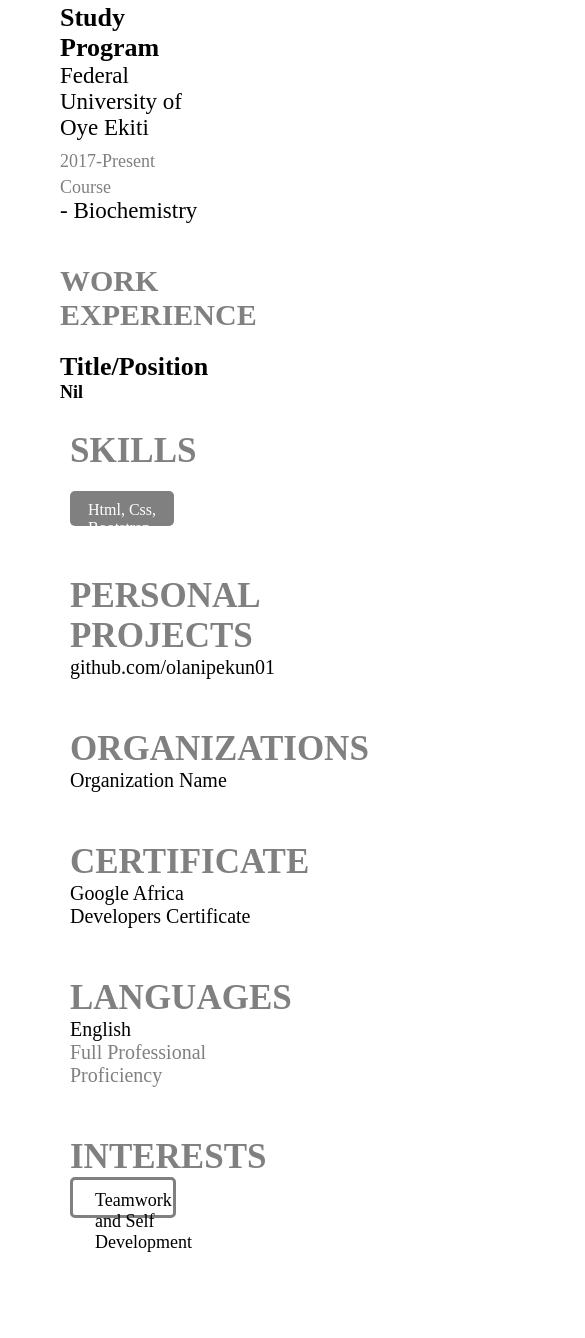
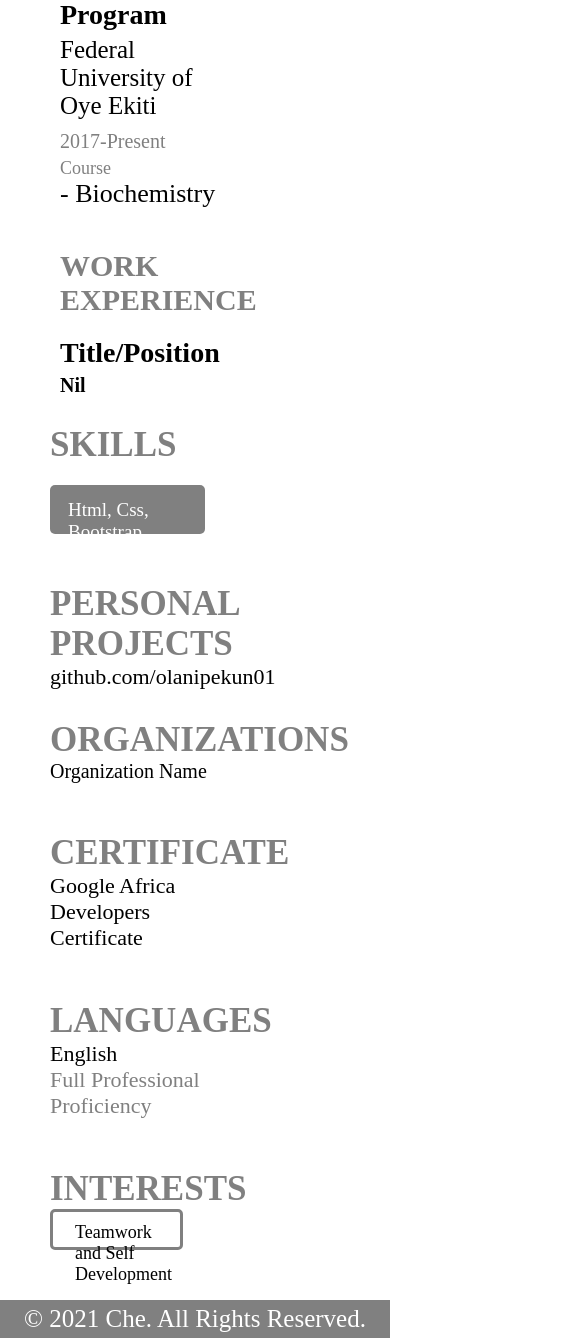
Before and after one commit to olanipekun01/resume, a plain HTML site: page index.html in a window 390 px wide. Shown: the part 530-1868 px from the top of the page, 585 px wide, since content can reach past the window. Before the commit the page ends 1783 px from the top, so only its background shows below. Drawn offline with Linux system fonts and the light colour scheme.

Commit message:
made my resume responsive

```diff
--- a/index.css
+++ b/index.css
@@ -1,12 +1,230 @@
 * {
    margin : 0;
 }
+header {
+     margin-top: 40px;
+     display: flex;
+     margin-bottom: 40px;
+  }
+.profile_avatar {
+          height: 120px;
+          width: 120px;
+          background-color: brown;
+          border-radius: 50%;
+          border: none;
+          margin-top: 15px;
+          margin-left: 60px;
+       }
+       .name_details {
+          margin-left: 40px;
+       }
+       .name_header {
+          margin-top: 10px;
+          font-size: 45px;
+       }
+
+       .skill_header {
+          font-size: 30px;
+          margin-top: 1px;
+       }
+
+       .goal {
+          font-size: 19px;
+          margin-top: 1px;
+       }
+
+
+       .contact_info {
+          display: flex;
+          width: 100%;
+          margin-bottom: 15px;
+          margin-top: 0px;
+       }
+
+       .mail_div {
+          margin-left: 60px;
+
+      }
+
+      .phone_no_div {
+          margin-left: 40px;
+      }
+
+      .address_div {
+          margin-left: 40px;
+      }
+
+      .twitter_div {
+          margin-left: 40px;
+      }
+      aside {
+     width: 40%;
+     float: left;
+     margin-left: 60px;
+     margin-top: 20px;
+}
+
+.education {
+     font-size: 38px;
+     color: gray;
+     margin-bottom: 30px;
+}
+
+.study_program {
+     font-size: 28px;
+     font-weight: bold;
+}
+
+.school_name {
+     font-size: 25px;
+     font-weight: 50;
+     margin-top: 5px;
+     margin-bottom: 10px;
+}
+
+.class_of {
+     font-size: 20px;
+     color: gray;
+     margin-bottom: 5px;
+     display: block;
+}
+
+.course {
+     font-size: 18px;
+     color: gray;
+     margin-bottom: 0px;
+     display: block;
+}
+.course_title {
+     font-size: 26px;
+     margin-top: 5px;
+}
+
+.work {
+     margin-top: 40px;
+}
+
+.work_experience {
+     font-size: 30px;
+     color: gray;
+     margin-bottom: 20px;
+}
+
+.title {
+     font-size: 28px;
+     font-weight: bold;
+}
+
+.nil {
+     font-size: 20px;
+     margin-top: 5px;
+}
+.hero {
+     width: 45%;
+     float: left;
+     margin-left: 50px;
+     margin-top: 28px;
+}
+.skills {
+     font-size: 35px;
+     color: gray;
+     margin-bottom: 20px;
+}
+.skills_content {
+     border-radius: 5px;
+     font-size: 19px;
+     border: none;
+     background-color: gray;
+     color: white;
+     width: 78%;
+     height: 35px;
+     padding-left: 18px;
+     padding-top: 14px;
+}
+
+.personal_project {
+     font-size: 35px;
+     color: gray;
+     margin-top: 50px;
+}
+
+.personal_project_content {
+     font-size: 22px;
+}
+
+.organizations {
+     font-size: 35px;
+     color: gray;
+     margin-top: 30px;
+}
+
+.organizations_content {
+     font-size: 20px;
+}
+
+.certificates {
+     font-size: 35px;
+     color: gray;
+     margin-top: 50px;
+}
+
+.certificates_content {
+     font-size: 22px;
+}
+
+.languages {
+     font-size: 35px;
+     color: gray;
+     margin-top: 50px;
+}
+
+.languages_content {
+     font-size: 22px;
+}
+
+.languages_content span {
+     color: gray;
+     display: block;
+}
+
+.interests {
+     font-size: 35px;
+     color: gray;
+     margin-top: 50px;
+}
+
+.interests_content {
+    font-size: 18px;
+    border-radius: 5px;
+    border: 3px gray solid;
+    width: 60%;
+    height: 25px;
+    padding-left: 22px;
+    padding-top: 10px;
+}
+footer {
+     clear: both;
+     margin-top: 20px;
+     padding-top: 30px;
+}
+.footer {
+     margin-top: 20px;
+     font-size: 25px;
+     text-align: center;
+     color: white;
+     background-color: gray;
+     padding-top: 5px;
+     padding-bottom: 5px;
+}
+
+@media screen and (min-width: 1200px) {
 
 header {
      margin-top: 40px;
      display: flex;
      margin-bottom: 40px;
   }
+
 
   .profile_avatar {
      height: 120px;
@@ -207,3 +425,19 @@ aside {
       padding-left: 22px;
       padding-top: 10px;
   }
+  footer {
+       clear: both;
+       padding-top: 40px;
+  }
+
+  .footer {
+       margin-top: 20px;
+       font-size: 25px;
+       text-align: center;
+       color: white;
+       background-color: gray;
+       padding-top: 5px;
+       padding-bottom: 5px;
+  }
+
+}
--- a/index.html
+++ b/index.html
@@ -2,7 +2,7 @@
 <html>
    <head>
       <title></title>
-      <link rel="stylesheet" href="./ty.css"
+      <link rel="stylesheet" href="./index.css"
    </head>
    <body>
       <header>
@@ -91,7 +91,7 @@
 
       </main>
       <footer>
-           c
+         <p class="footer">&copy 2021 Che. All Rights Reserved.</p>
       </footer>
    </body>
 
```
Lines whose indentation alone changed are shown as unchanged.
